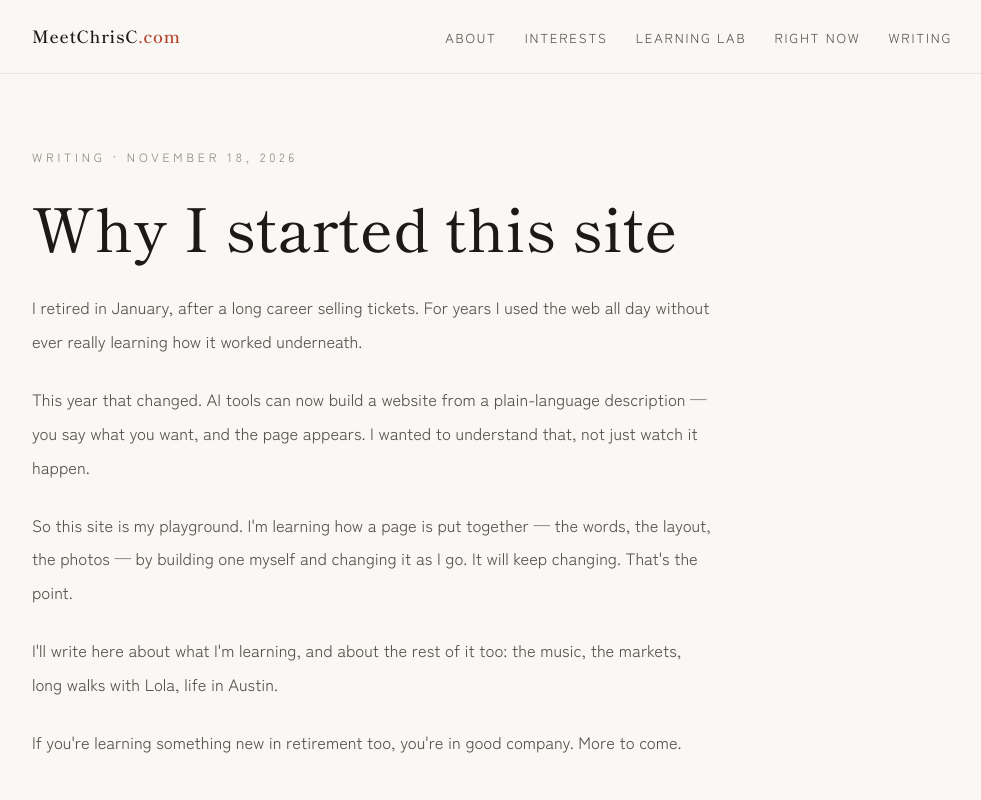
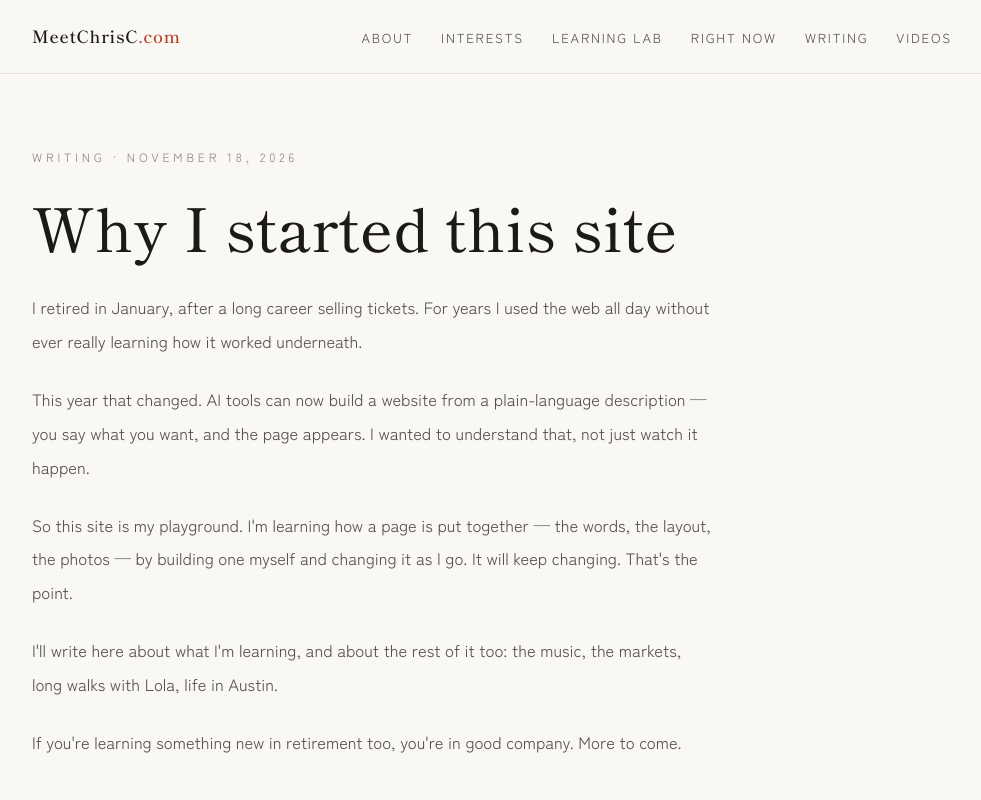
Before and after one commit to meetchrisc/meetchrisc.com, a plain HTML site: page posts/why-i-started-this-site.html in a window 1280 px wide. Shown: the top 800 px of the page, without its empty margins (148-1129 px from the left). Drawn offline with Linux system fonts and the light colour scheme.

Commit message:
Sync post page navigation

```diff
--- a/posts/why-i-started-this-site.html
+++ b/posts/why-i-started-this-site.html
@@ -19,6 +19,7 @@
       <a href="../#lab">Learning Lab</a>
       <a href="../#now">Right Now</a>
       <a href="../#writing">Writing</a>
+      <a href="../videos.html">Videos</a>
     </nav>
   </div>
 </header>
```
